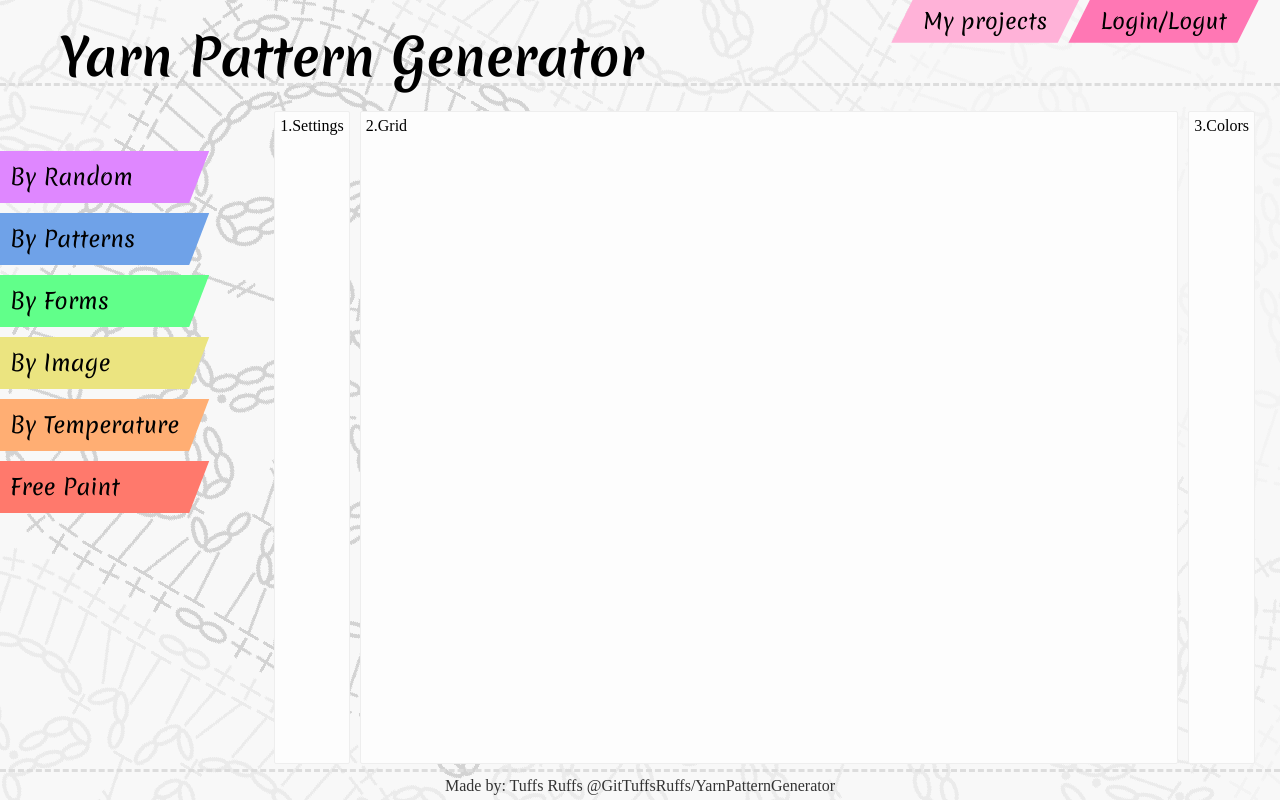
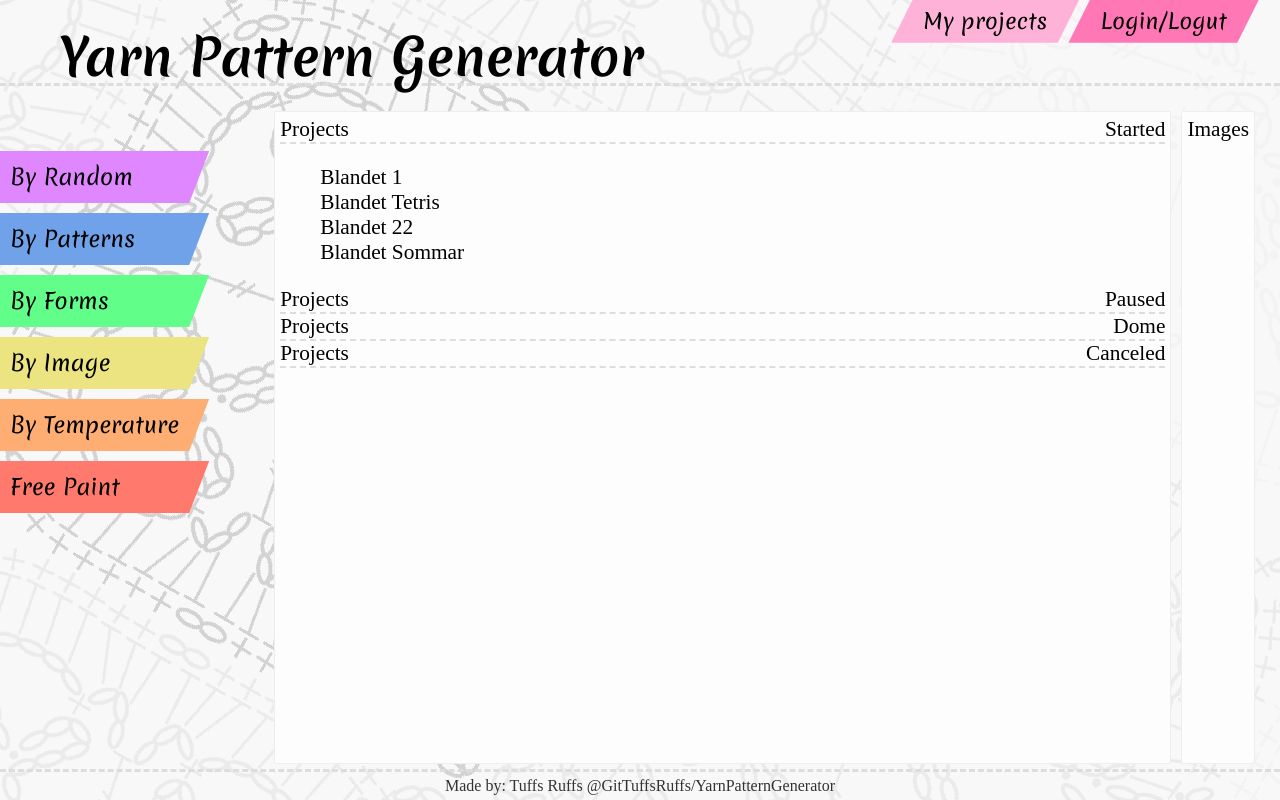
Before and after one commit to GitTuffsRuffs/YarnPatternGenerator, a Vue app in the folder front/: page /projects in a window 1280 px wide. Built offline with nearby package versions, Linux system fonts and the light colour scheme.

Commit message:
Project page draft 1

```diff
--- a/front/src/views/Projects.vue
+++ b/front/src/views/Projects.vue
@@ -1,21 +1,58 @@
 <template>
-    <main id="MainRandom">
-        <div id="Settings">1.Settings</div>
-        <div id="Grid">2.Grid</div>
-        <div id="Color">3.Colors</div>
+    <main id="MainBord">
+
+        <div id="ProjectBord">
+            <div>
+                <div class="ProjectHeader">
+                    <span>Projects</span>
+                    <span/>
+                    <span>Started</span>
+                </div>
+
+                <ol> <!-- Order by date, created project -->
+                    <li>Blandet 1</li>
+                    <li>Blandet Tetris</li>
+                    <li>Blandet 22</li>
+                    <li>Blandet Sommar</li>
+                </ol>
+            </div>
+
+            <div class="ProjectHeader">
+                <span>Projects</span>
+                <span/>
+                <span>Paused</span>
+            </div>
+
+            <div class="ProjectHeader">
+                <span>Projects</span>
+                <span/>
+                <span>Dome</span>
+            </div>
+
+            <div class="ProjectHeader">
+                <span>Projects</span>
+                <span/>
+                <span>Canceled</span>
+            </div>
+        </div>
+
+        <div id="ImageBord">
+            Images
+        </div>
     </main>
 </template>
 
 <style lang="less">
-    #MainRandom {
+    #MainBord {
         display: flex;
         flex-direction: row;
         flex-grow: 1;
         margin-right: 20px;
         margin-left: 20px;
+        font-size: 16pt;
     }
 
-    #MainRandom > div {
+    #MainBord > div {
         background-color: #fdfdfd;
         border: solid #eeeeee 1px;
         margin: 5px;
@@ -23,8 +60,22 @@
         border-radius: 2px;
     }
 
-    #Grid {
+    #ProjectBord {
         flex-grow: 1;
+    }
+
+    .ProjectHeader {
+        display: flex;
+        flex-direction: row;
+        border-bottom: 2px dashed #dddddd;
+    }
+
+    .ProjectHeader > span:nth-child(2) {
+        flex-grow: 1;
+    }
+
+    ol {
+        list-style-type: none;
     }
 </style>
 
```
